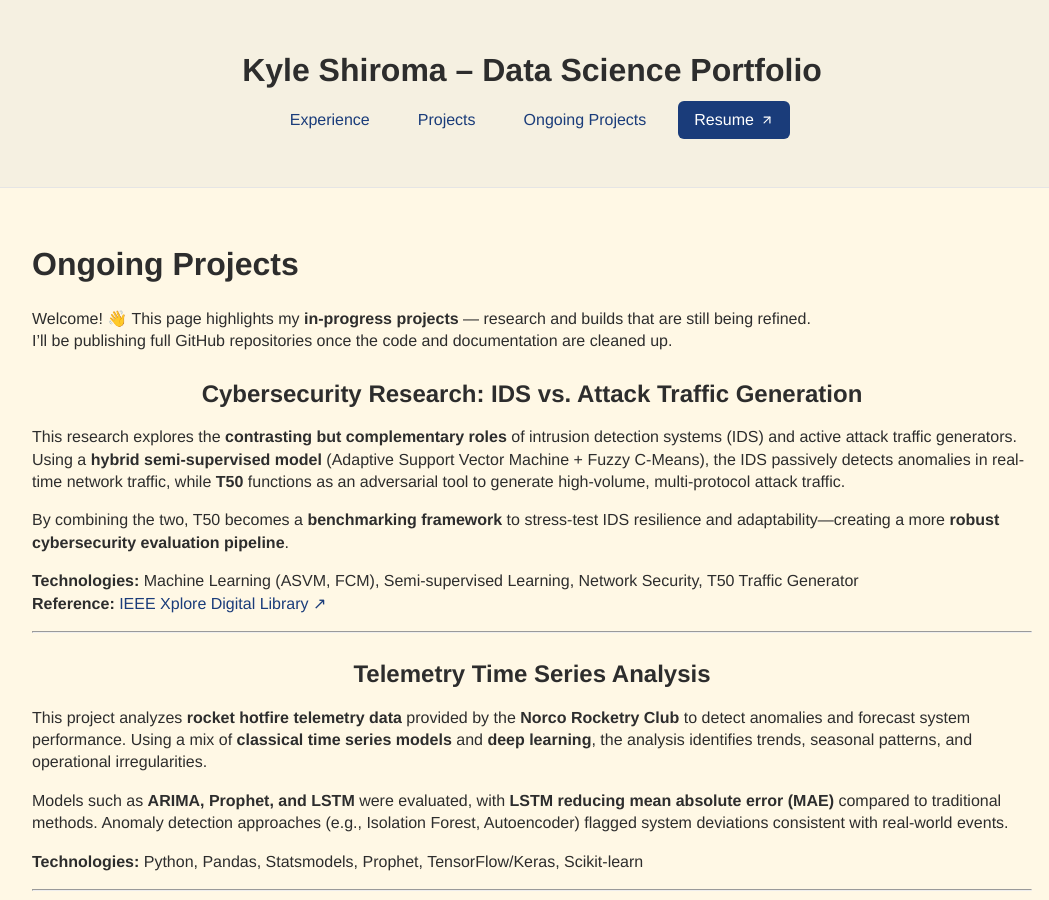
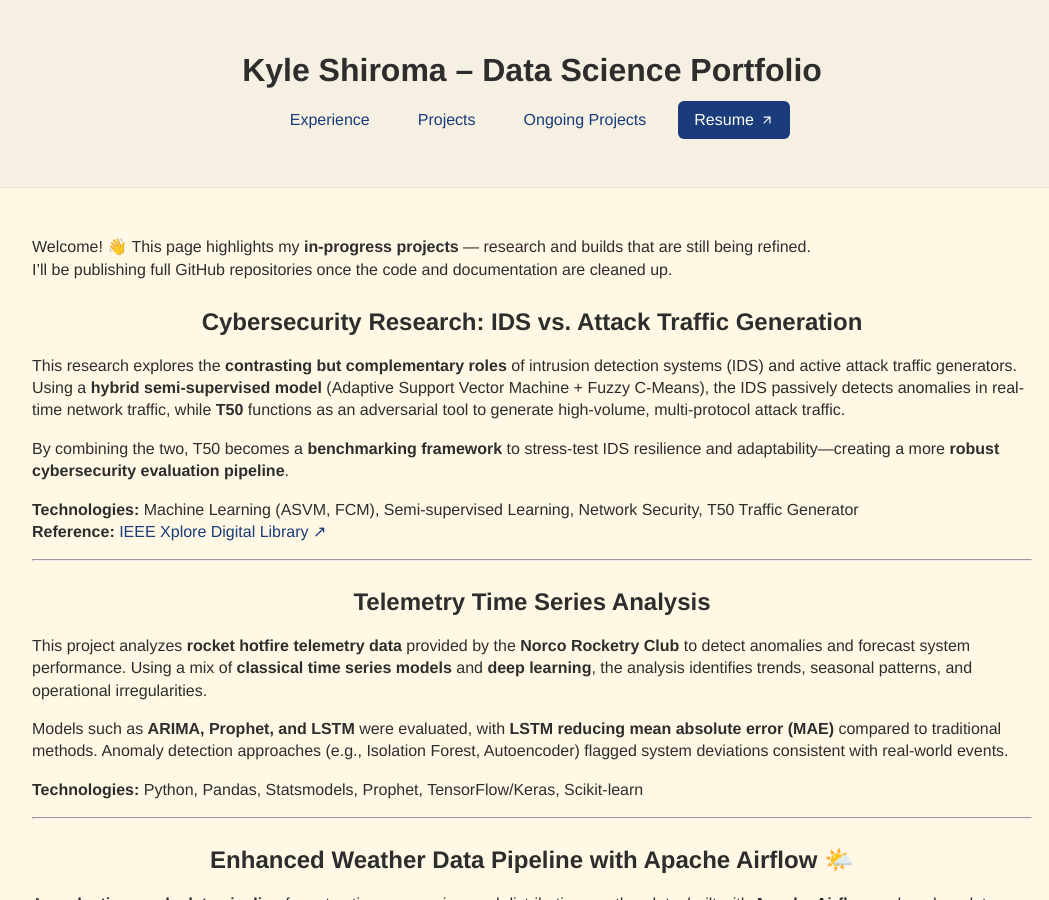
Before and after one commit to k-shiroma-code/k-shiroma-code.github.io, a Jekyll site: the page built from ongoing_projects.md, in a window 1280 px wide and 900 px high. Shown: the whole window, without its empty margins (108-1157 px from the left). Built offline with Jekyll 4.4.1, drawn with Linux system fonts in a browser that asks for light colours.

Commit message:
Update ongoing_projects.md

```diff
--- a/ongoing_projects.md
+++ b/ongoing_projects.md
@@ -4,8 +4,6 @@ layout: default
 permalink: /ongoing-projects/
 description: A showcase of active development projects in data engineering, aerospace systems, and cybersecurity
 ---
-
-# Ongoing Projects
 
 Welcome! 👋 This page highlights my **in-progress projects** — research and builds that are still being refined.
 I’ll be publishing full GitHub repositories once the code and documentation are cleaned up.
```
